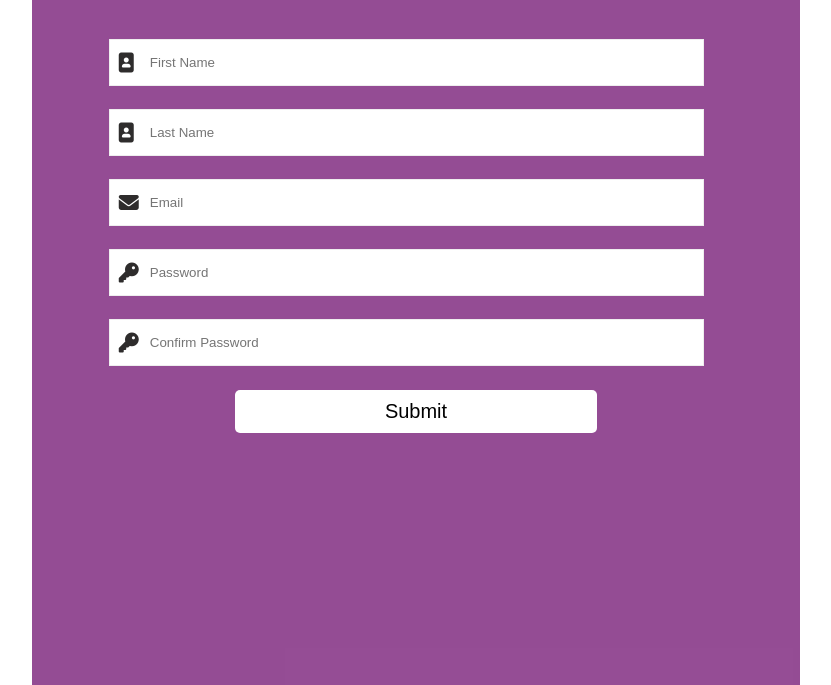
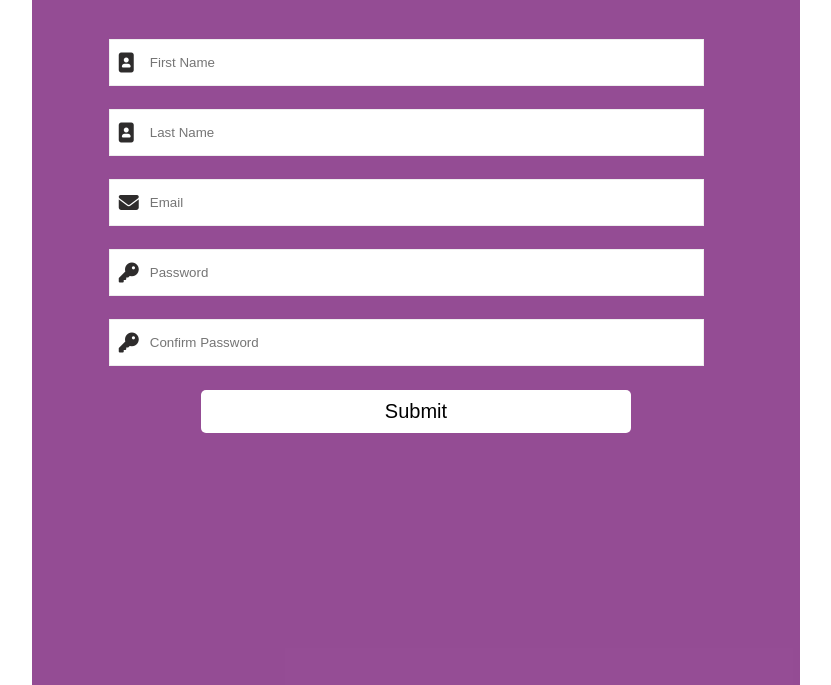
Before and after one commit to offiong-funmilola/Form-, a plain HTML site: page index.html in a window 1280 px wide. Shown: the part 115-800 px from the top of the page, without its empty margins (224-1055 px from the left). Drawn offline with Linux system fonts and the light colour scheme.

Commit message:
First mini-project to be submitted

```diff
--- a/index.css
+++ b/index.css
@@ -61,7 +61,7 @@
     color: rgb(46, 44, 44);
 }
 .btn-container {
-    width: 70%;
+    width: 80%;
     height: 45px;
     background-color: transparent;
     margin-left: auto;
@@ -71,9 +71,10 @@
     align-items: center;
 }
 .button {
+    width: 70%;
     background-color: white;
     color: black;
-    padding: 10px 150px;
+    padding: 10px 50px;
     font-size: 20px;
     border: none;
     border-radius: 5px;
```
